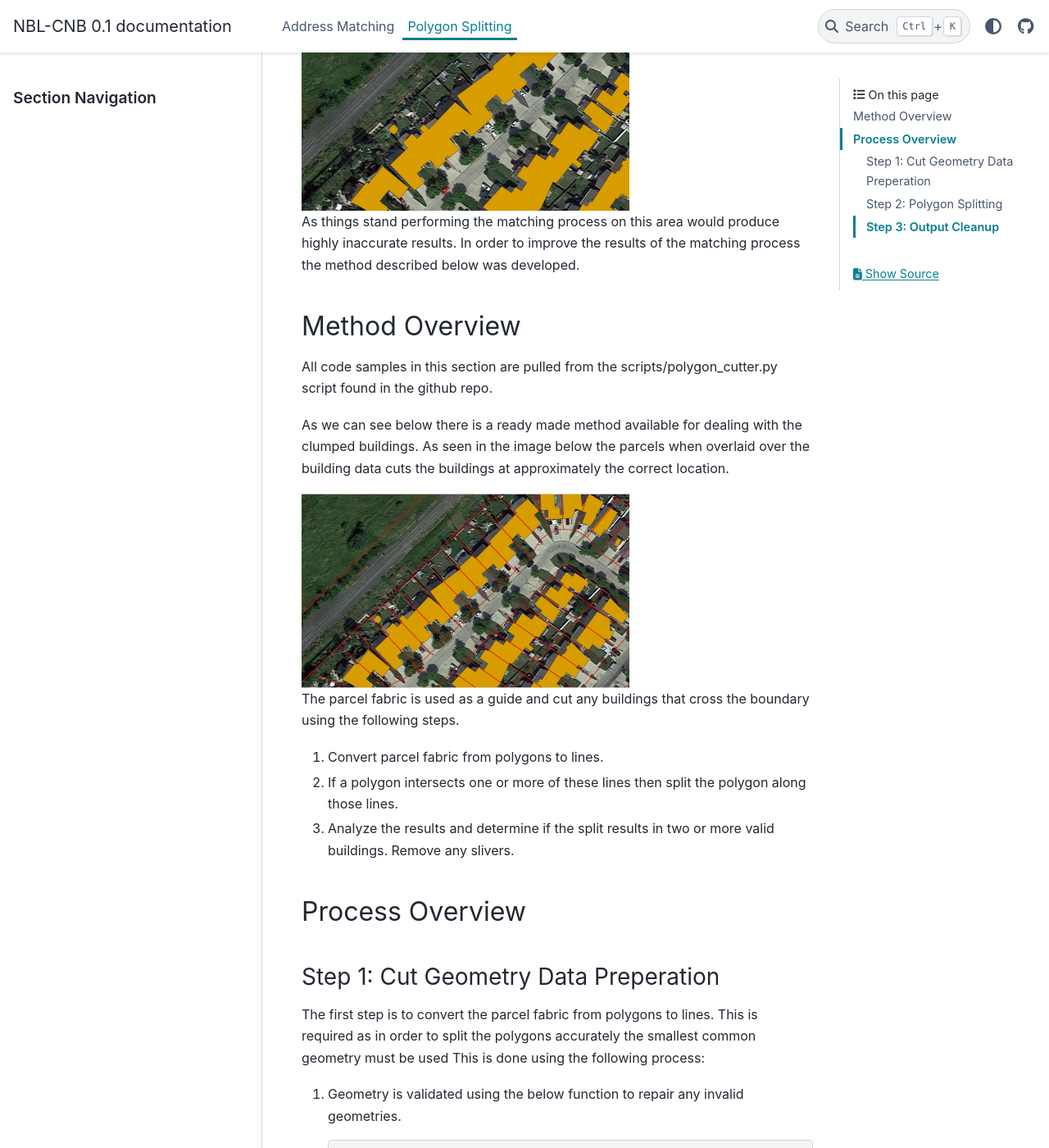
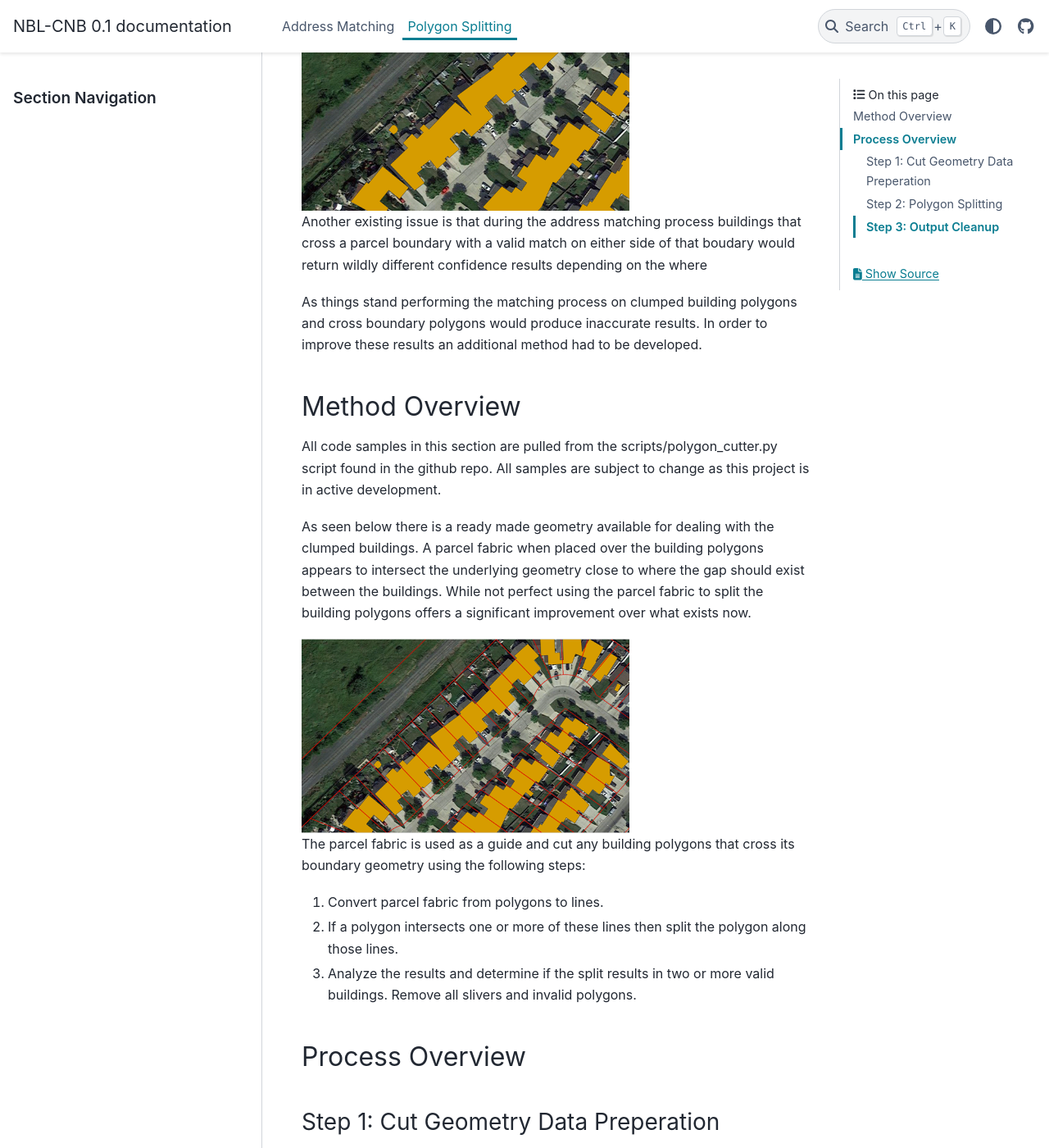
Before and after one commit to StatCan/NBL-CNB, a Sphinx documentation site: the page built from docs/source/polygon_cutting.rst, in a window 1280 px wide and 1400 px high, scrolled down 807 px. Shown: the whole window at 82% size. Built offline with Sphinx 7.4.7 and the PyData theme 0.15.4, drawn with Linux system fonts in a browser that asks for light colours; some of the changed text lies outside the part shown.

Commit message:
Editing and correction to the polygon cutter docs

```diff
--- a/docs/source/polygon_cutting.rst
+++ b/docs/source/polygon_cutting.rst
@@ -21,26 +21,31 @@
    :width: 400
    :alt: Sat image of clumped polygons
 
-As things stand performing the matching process on this area would produce highly inaccurate results. In order to improve
-the results of the matching process the method described below was developed.
+Another existing issue is that during the address matching process buildings that cross a parcel boundary with a valid match on either side of that boudary would
+return wildly different confidence results depending on the where
+
+As things stand performing the matching process on clumped building polygons and cross boundary polygons  would produce inaccurate results. In order to
+improve these results an additional method had to be developed.
 
 Method Overview
 ---------------
 
-All code samples in this section are pulled from the scripts/polygon_cutter.py script found in the github repo.
+All code samples in this section are pulled from the scripts/polygon_cutter.py script found in the github repo. All samples are subject to change as this project is in
+active development.
 
-As we can see below there is a ready made method available for dealing with the clumped buildings. As seen in the image
-below the parcels when overlaid over the building data cuts the buildings at approximately the correct location.
+As seen below there is a ready made geometry available for dealing with the clumped buildings. A parcel fabric when placed over the building polygons appears to intersect
+the underlying geometry close to where the gap should exist between the buildings. While not perfect using the parcel fabric to split the building polygons offers a
+significant improvement over what exists now.
 
 .. image:: img/clumped_w_parcels.png
    :width: 400
    :alt: Sat image of clumped polygons
 
-The parcel fabric is used as a guide and cut any buildings that cross the boundary using the following steps.
+The parcel fabric is used as a guide and cut any building polygons that cross its boundary geometry using the following steps:
 
 1. Convert parcel fabric from polygons to lines.
 2. If a polygon intersects one or more of these lines then split the polygon along those lines.
-3. Analyze the results and determine if the split results in two or more valid buildings. Remove any slivers.
+3. Analyze the results and determine if the split results in two or more valid buildings. Remove all slivers and invalid polygons.
 
 Process Overview
 ----------------
@@ -168,7 +173,7 @@
 Step 2: Polygon Splitting
 _________________________
 
-To split the polygons the following process is followed:
+Once the cutting geometry is prepared the next step is to split all intersecting building polygons. The following process is used to accomplish this:
 
 1. A linkage is created between every line and building polygon where they intersect using a spatial join.
 
@@ -181,31 +186,20 @@
          input_geom['line_ints'] = input_geom[input_link_field].apply(lambda x: tuple(joined_geom[joined_geom[input_link_field] == x][search_link_field].tolist()))
          return input_geom
 
+      self.bp = FindIntersects(self.bp, self.line_geom, 'bp_index', 'seg_index')
+
 2. Polygons that intersect a line are then split along the lines that they intersect and a new MultiPolygon object is returned. To accomplish this the following steps
    are required:
 
-   a. Create a spatial join between the building polygons and the cleaned line geometry.
-
-   .. code-block:: python
-
-      def FindIntersects(input_geom: gpd.GeoDataFrame, search_geometry: gpd.GeoDataFrame, input_link_field: str, search_link_field: str) -> gpd.GeoDataFrame:
-         '''finds all intersections between the input geometry and the search geometry'''
-
-         joined_geom = gpd.sjoin(input_geom, search_geometry[[search_link_field, 'geometry']], op='intersects')
-         input_geom['line_ints'] = input_geom[input_link_field].swifter.apply(lambda x: tuple(joined_geom[joined_geom[input_link_field] == x][search_link_field].tolist()))
-         return
-
-      self.bp = FindIntersects(self.bp, self.line_geom, 'bp_index', 'seg_index')
-
-   b. For each building polygon if it intersects any lines do the following:
+   A. For a given building polygon if it intersects one or more the cut geometries do the following:
 
       i. Convert the polygon into a LineString using its boundary geometry
       ii. Merge the cut geometry and the polygon line boundary using linemerge
       iii. Convert the result into a series of polygons based on the merged lines
       iv. Convert the result to a MultiPolygon
 
-   c. Take the output from the previous step and explode it so that every individual Polygon object
-      is in its own record. Delete all non essential fields.
+   B. Take the output from the previous step and explode it so that every individual Polygon object
+      gets its own record. Delete all non essential fields.
 
    .. code-block:: python
 
@@ -246,21 +240,14 @@
       self.bp = self.bp.explode(index_parts=True)
       self.bp.drop(columns=['line_ints'], inplace=True)
 
-
-3. The returned geometry is then exploded to create a record for each polygon within the multipoloygon.
-
-   .. code-block:: python
-
-      bp = bp.explode(index_parts=True)
-
 All valid input polygons have now been split by all unique line geometries in the cutting data that they intersected. The outputs can now be cleaned.
 
 Step 3: Output Cleanup
 ______________________
 
-Now that the polygons are split clean-up on the output is done in order to ensure data quality. The main concern is the removal of any slivers from the output.
+Now that the polygons are split clean-up on the output is done in order to improve the quality of the output data. Of particular concern is the removal of all sliver polygons.
 
-**Sliver**: Any polygon that is the result of a split with an area of less an the maximum sliver area (default 20m2).
+**Sliver Polygon**: Any polygon that is the result of a split with an area of less an the maximum sliver area (default 20m2).
 
 This step is essential as not every split created during the splitting phase should be considered valid. For example, in the image below the building crosses
 two parcel boundaries and will therefore be cut twice.
@@ -271,7 +258,7 @@
 
 There are two cuts that will occur when this building is split. One around the mid-point of the structure and one in the bottom
 corner of the polygon. Looking at the underlying imagery (see below) we can see the the split at the mid-point is most likely a
-valid split. The second smaller split is most likely a sliver based off its size and the imagery. It can safely be removed from
+valid split. The second smaller split is most likely a sliver polygon based off its size and the imagery. It can safely be removed from
 the dataset and isolated.
 
 .. image:: img/complex_img.png
@@ -287,3 +274,5 @@
 
    self.slivers = self.bp[self.bp.split_area <= sliver_max_area] # retain slivers for analysis purposes if needed
    self.bp = self.bp[self.bp.split_area >= sliver_max_area]
+
+Further cleaning methods will be developed on an as needed basis.
```
